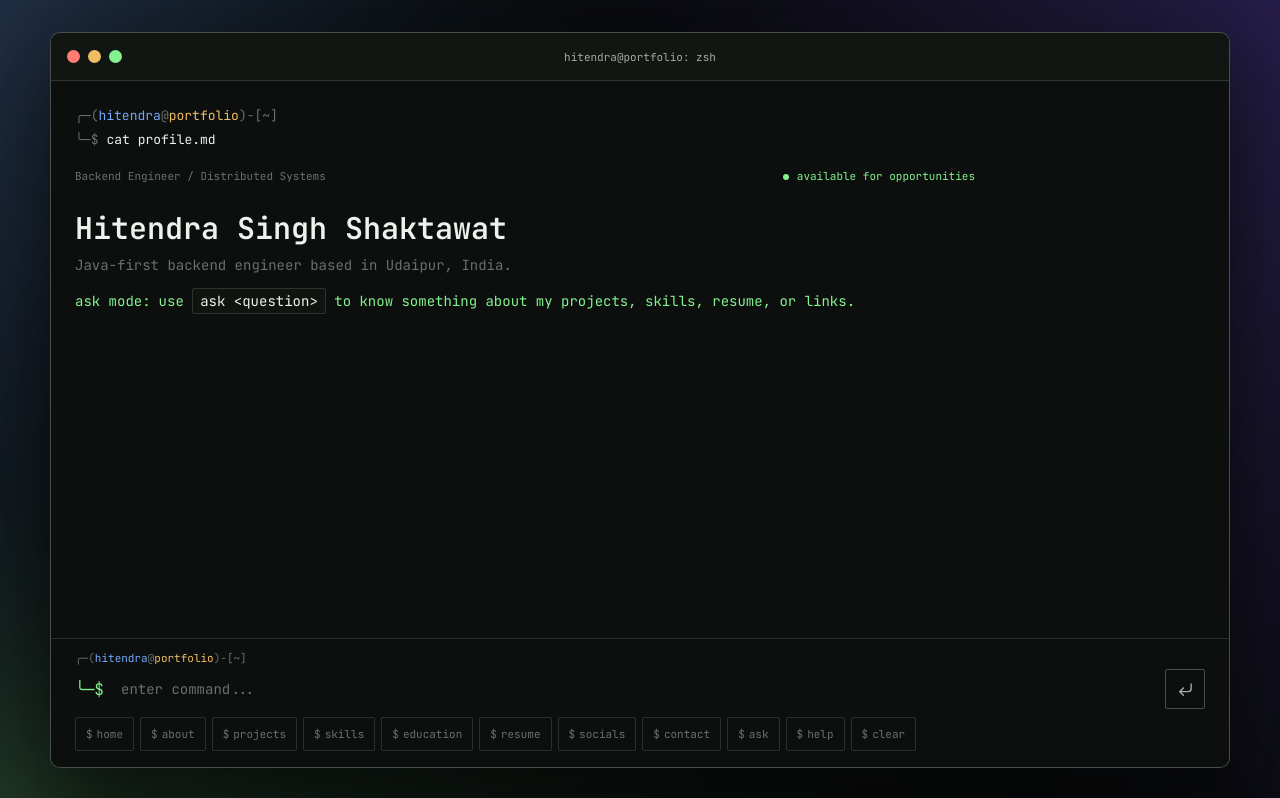
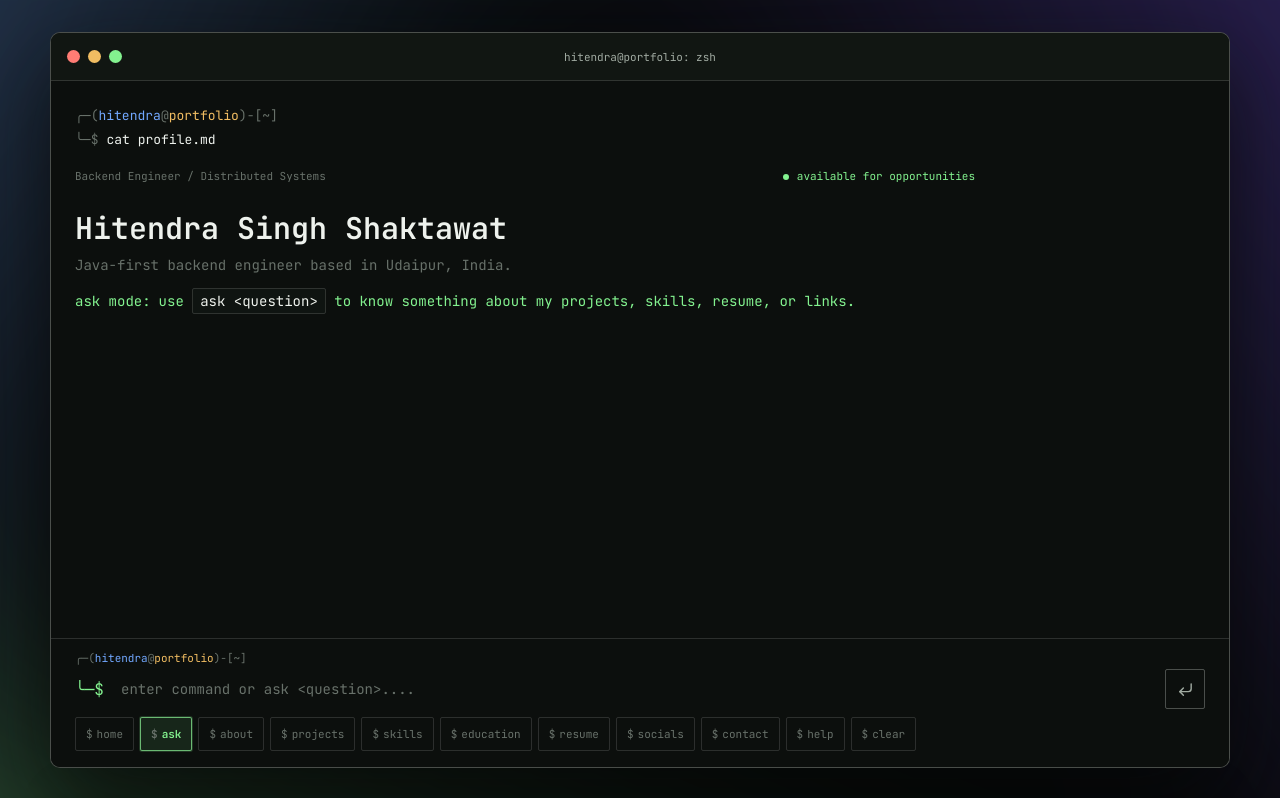
Before and after one commit to HITENDRAS940/portfolio-website, a React (Vite) app: page / in a window 1280 px wide. Shown: the top 798 px of the page. Built offline with nearby package versions, Linux system fonts and the light colour scheme.

Commit message:
Formated response

```diff
--- a/src/TerminalPortfolio.tsx
+++ b/src/TerminalPortfolio.tsx
@@ -11,6 +11,7 @@ import { profiles, projects, skillGroups } from './portfolio-data';
 
 const commands = [
   'home',
+  'ask',
   'about',
   'projects',
   'skills',
@@ -18,7 +19,6 @@ const commands = [
   'resume',
   'socials',
   'contact',
-  'ask',
   'help',
   'clear',
 ] as const;
@@ -710,9 +710,14 @@ export default function TerminalPortfolio() {
     const trimmed = rawCommand.trim();
     if (!trimmed) return;
 
-    const askQuestion = getAskQuestion(trimmed);
-    const command = resolveCommand(trimmed);
-    setHistory((current) => [...current, trimmed]);
+    const resolvedCommand = resolveCommand(trimmed);
+    const isKnownCommand = commands.includes(resolvedCommand as Command);
+    const isAskCommand = getAskQuestion(trimmed) !== null;
+    const normalizedCommand =
+      isKnownCommand || isAskCommand ? trimmed : `ask ${trimmed}`;
+    const askQuestion = getAskQuestion(normalizedCommand);
+    const command = resolveCommand(normalizedCommand);
+    setHistory((current) => [...current, normalizedCommand]);
     historyIndex.current = -1;
     setValue('');
 
@@ -926,7 +931,7 @@ export default function TerminalPortfolio() {
                       value={value}
                       onChange={(event) => setValue(event.target.value)}
                       onKeyDown={handleInputKeyDown}
-                      placeholder="enter command..."
+                      placeholder="enter command or ask <question>...."
                       autoComplete="off"
                       autoCapitalize="none"
                       spellCheck={false}
@@ -943,6 +948,9 @@ export default function TerminalPortfolio() {
                   <nav className="quick-commands" aria-label="Quick commands">
                     {commands.map((command) => (
                       <button
+                        className={
+                          command === 'ask' ? 'quick-command--ask' : undefined
+                        }
                         type="button"
                         key={command}
                         onClick={() => runQuickCommand(command)}
--- a/src/portfolio-data.ts
+++ b/src/portfolio-data.ts
@@ -7,7 +7,10 @@ export const projects = [
       'A production sports-booking application published on Google Play and the App Store, with concurrency-safe slot booking, Razorpay payments, dynamic pricing, settlements, and failure-safe booking states.',
     stack: 'Expo, Spring Boot, PostgreSQL, Docker',
     links: [
-      ['github', 'https://github.com/HITENDRAS940/hyper_render_prod.git'],
+      [
+        'github',
+        'https://github.com/HITENDRAS940/hyper_render_prod.git'
+      ],
       [
         'play-store',
         'https://play.google.com/store/apps/details?id=com.hitendras940.hyper',
--- a/src/terminal-minimal.css
+++ b/src/terminal-minimal.css
@@ -789,6 +789,14 @@ a {
   white-space: nowrap;
 }
 
+.quick-commands .quick-command--ask {
+  border-color: color-mix(in srgb, var(--terminal-green) 68%, var(--terminal-rule));
+  background: color-mix(in srgb, var(--terminal-green) 10%, transparent);
+  color: var(--terminal-green);
+  box-shadow: 0 0 0 1px color-mix(in srgb, var(--terminal-green) 18%, transparent);
+  font-weight: 700;
+}
+
 .quick-commands button::before {
   margin-right: var(--terminal-space-2xs);
   color: var(--terminal-text-dim);
```
